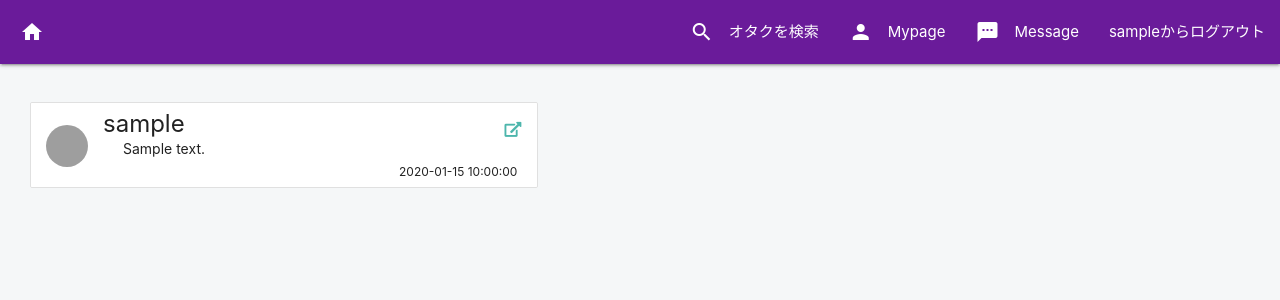
After one commit to kitarikes/q-ng-app, a Flask app: page /messages in a window 1280 px wide. The commit adds this page. Shown: the top 300 px of the page. Run offline with Flask 2, Linux system fonts and the light colour scheme; the visitor is signed in with stand-in values (Sample User, id 1); tables that the repository leaves empty hold one stand-in row (values such as "Sample post"); some libraries are stand-ins or nearby versions; grey boxes are pictures that could not be loaded.

Commit message:
message list

```diff
--- a/flask_dir/app.py
+++ b/flask_dir/app.py
@@ -1,5 +1,6 @@
 from flask import Flask, render_template, request, session, redirect
 from flask_sqlalchemy import SQLAlchemy
+from sqlalchemy import or_
 import bcrypt
 import os
 from os.path import join, dirname
@@ -224,6 +225,33 @@ def get_messages(r_id):
     return redirect('/sign_in')
   return redirect('sign_in')
 
+@app.route('/messages')
+def message_li():
+  if 'login' in session:
+    if session['login']:
+      my_id = session['user_id']
+      rooms = db.session.query(Room).filter(or_(Room.user1_id==my_id, Room.user2_id==my_id)).all()
+      print(rooms)
+      r_data = []
+      for room in rooms:
+        if room.user1_id == my_id:
+          o_id = room.user2_id
+        else:
+          o_id = room.user1_id
+        o_name = db.session.query(User).get(o_id).nickname
+
+        d = sorted([[m.message, m.created_at] for m in room.messages], key=lambda x: x[1], reverse=True)
+        r_data.append([room, o_name, d[0]])
+
+      r_data = sorted(r_data, key=lambda x: x[2])
+      print(r_data)
+
+      return render_template('message/list.html', r_data=r_data, s=session)
+    else:
+      redirect('/sign_in')
+  else:
+    redirect('/sign_in')
+
 # 検索機能
 @app.route('/search', methods=['GET', 'POST'])
 def search():
--- a/flask_dir/templates/layout.html
+++ b/flask_dir/templates/layout.html
@@ -36,9 +36,11 @@
           <li><a href="/sign_up">新規登録</a></li>
           <li><a href="/sign_in">ログイン</a></li>
           {%endif%}
-          <li><a href="/mypage">Mypage</a></li>
+          <li><a href="/mypage">Mypage<i class="material-icons left">person</i></a></li>
           {%if s.username%}
+          <li><a href="/messages"><i class="material-icons left">textsms</i>Message</a></li>
           <li><a href="/sign_out">{{s.username}}からログアウト</a></li>
+
           {%endif%}
         </ul>
       </div>
--- /dev/null
+++ b/flask_dir/templates/message/list.html
@@ -0,0 +1,27 @@
+{% extends "layout.html" %}
+{% block style%}
+<link href="https://use.fontawesome.com/releases/v5.6.1/css/all.css" rel="stylesheet">
+{% endblock%}
+{% block content %}
+<div class="row" style="margin:30px;">
+  <ul class="collection col s12 l5" style="padding: 0;">
+    {% for d in r_data%}
+    <li class="collection-item avatar">
+      <img src="https://img.nogizaka46.com/www/member/img/yamashitamizuki_prof.jpg" alt="" class="circle"
+        style="margin-top: 12px;">
+      <span class="title" style="font-size: 24px;">{{d[1]}}</span><br>
+      {% if d[2][0] | length <= 20 %}
+      <span style="margin-left:20px;font-size: 14px;margin-top: 20px;">{{d[2][0]}}</span><br>
+      {% else %}
+      <span style="margin-left:20px;font-size: 14px;margin-top: 20px;">{{d[2][0][:15]}}...</span><br>
+      {%endif%}
+
+      <span class="right" style="font-size: 12px;">{{d[2][1]}}</span>
+      </p>
+      <a href="/messages/{{d[0].id}}" class="secondary-content" style="color: #4db6ac;"><i
+          class="fas fa-external-link-alt"></i></a>
+    </li>
+    {%endfor%}
+  </ul>
+</div>
+{% endblock %}
```
